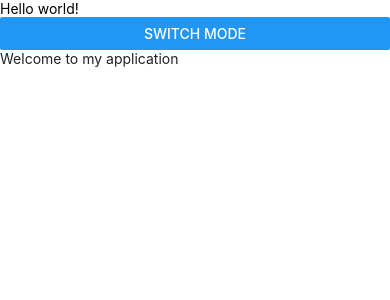
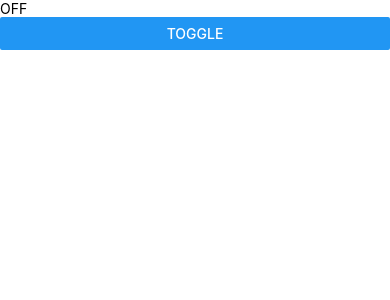
Before and after one commit to VerneriLop/ReactNativeUdemyCourse, a React Native app: screen / in a window 390 px wide. Shown: the top 300 px of the page. Built offline with nearby package versions, Linux system fonts and the light colour scheme.

Commit message:
custom hooks training

```diff
--- a/App.tsx
+++ b/App.tsx
@@ -3,8 +3,10 @@ import {SafeAreaView, Text, ScrollView, Button, View} from 'react-native';
 //import MyText from './components/MyText/MyText';
 import {ThemeContext} from './contexts/ThemeContext';
 import HomeScreen from './components/HomeScreen/HomeScreen';
+import useToggle from './customHooks/useToggle';
 
 const App = () => {
+  const [isOn, toggleIsOn] = useToggle(false);
   const [isDarkMode, setIsDarkMode] = useState(false);
   /*const [text, setText] = useState(0);
 
@@ -22,11 +24,11 @@ const App = () => {
   const handleClick = () => {
     scrollViewRef.current.scrollTo({x: 0, y: 0, animated: true});
   };
-  */
 
   const toggleTheme = () => {
     setIsDarkMode(!isDarkMode);
   };
+  */
 
   return (
     <ThemeContext.Provider value={isDarkMode}>
@@ -38,12 +40,14 @@ const App = () => {
           <Text key={index}>Hello world! {index}</Text>
         ))}
       </ScrollView>
-      <Button onPress={handleClick} title="Scroll to top" />*/}
+      <Button onPress={handleClick} title="Scroll to top" />
         <View style={{backgroundColor: isDarkMode ? '#222222' : '#ffffff'}}>
           <Text>Hello world!</Text>
           <Button title="Switch Mode" onPress={toggleTheme} />
         </View>
-        <HomeScreen />
+        <HomeScreen />*/}
+        <Text>{isOn ? 'ON' : 'OFF'}</Text>
+        <Button title="Toggle" onPress={toggleIsOn} />
       </SafeAreaView>
     </ThemeContext.Provider>
   );
--- /dev/null
+++ b/customHooks/useToggle.js
@@ -0,0 +1,13 @@
+import {useState} from 'react';
+
+const useToggle = (initialValue = false) => {
+  const [value, setValue] = useState(initialValue);
+
+  const toggle = () => {
+    setValue(!value);
+  };
+
+  return [value, toggle];
+};
+
+export default useToggle;
```
